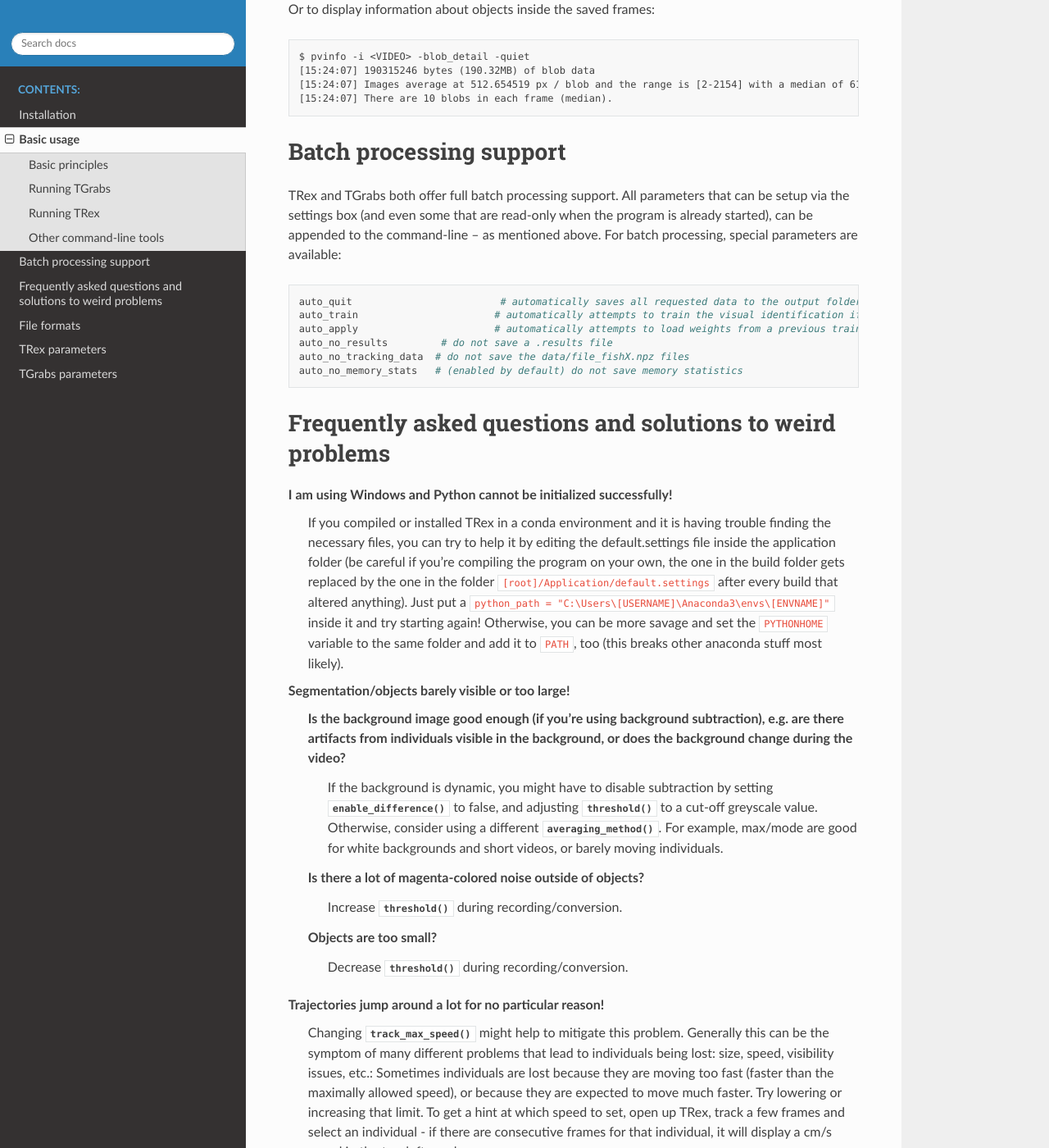
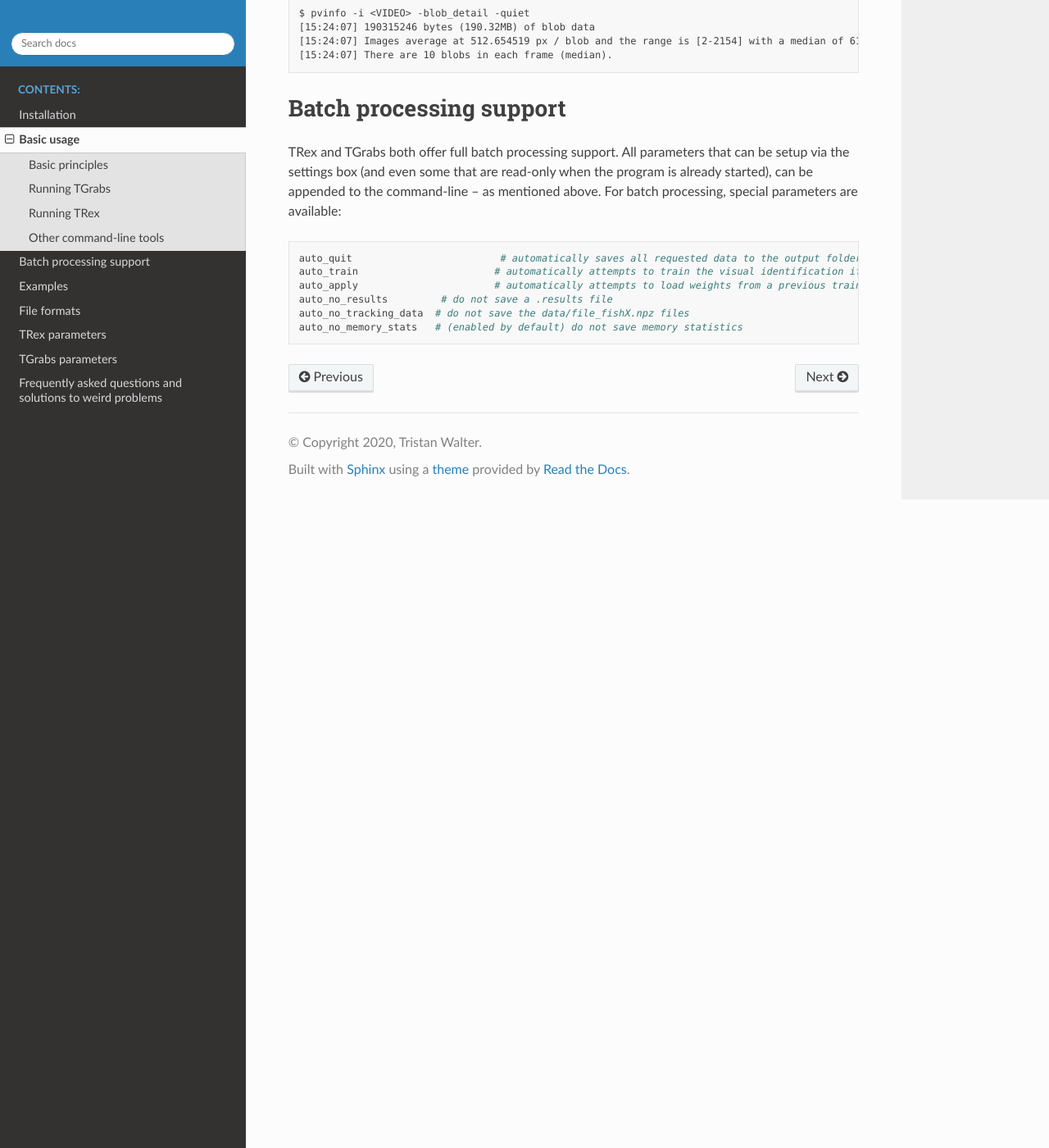
Before and after one commit to mooch443/trex, a Sphinx documentation site: the page built from docs/run.rst, in a window 1280 px wide and 1400 px high, scrolled down 4064 px. Shown: the whole window at 82% size. Built offline with Sphinx 7.4.7 and the Read the Docs theme 2.0.0, drawn with Linux system fonts in a browser that asks for light colours; some of the changed text lies outside the part shown.

```diff
--- a/docs/contents.rst
+++ b/docs/contents.rst
@@ -40,6 +40,8 @@
 
    install
    run
+   examples
    formats
    parameters_trex
    parameters_tgrabs
+   faq
--- a/docs/run.rst
+++ b/docs/run.rst
@@ -9,6 +9,8 @@
 
 |trex| can be launched simply by double-clicking it, or launching it from the command-line without parameters, which will show a file opening dialog. Its younger sibling, |grabs|, also offers a graphical user interface, but can only be started from the terminal at the moment (we will be working on changing that, and also potentially integrating it completely with |trex|). The following sections address the issue of directly providing parameters using the command-line for both softwares (e.g. in a batch processing, or generally a more command-line affine use-case). If you're launching |trex| by double-clicking it (or using voice commands), most parameters (except system-variables) can be adjusted after loading a video.
 
+This page is a reference for some commonly used parameters of our software. Some common real-life usage examples can be found at :doc:`examples`.
+
 Basic principles
 ----------------
 
@@ -16,11 +18,7 @@
 
 	If there is no problem, do not change parameters.
 
-Otherwise, if your problem cannot be solved by repeatedly mashing the same sequence of buttons (but with an increasingly stern expression on your face), please consider the list of probable solutions in (`Frequently asked questions and solutions to weird problems`_).
-
-.. NOTE::
-
-	Explicitly discouraging this specific kind of problem-solving is motivated by the results of informal (but extensive) user-studies conducted in the last four years.
+Otherwise, if your problem cannot be solved by repeatedly mashing the same sequence of buttons (but with an increasingly stern expression on your face), please consider the list of things that happen frequently in (:doc:`faq`).
 
 Parameters are either changed directly as part of the command-line (using ``-PARAMETER VALUE``), in settings files or from within the graphical user interface (or magically). Settings files are called [VIDEONAME].settings, and located either in the same folder as the video, or in the output folder (``~/Videos`` by default, or set using the command-line option ``-d /folder/path``). These settings files are automatically loaded along with the video. Settings that were changed by command-line parameters can be saved by pressing ``menu -> save config``.
 
@@ -168,35 +166,3 @@
 	auto_no_results		# do not save a .results file
 	auto_no_tracking_data  # do not save the data/file_fishX.npz files
 	auto_no_memory_stats   # (enabled by default) do not save memory statistics
-
-
-Frequently asked questions and solutions to weird problems
-==========================================================
-
-I am using Windows and Python cannot be initialized successfully!
-	If you compiled or installed |trex| in a conda environment and it is having trouble finding the necessary files, you can try to help it by editing the default.settings file inside the application folder (be careful if you're compiling the program on your own, the one in the build folder gets replaced by the one in the folder ``[root]/Application/default.settings`` after every build that altered anything). Just put a ``python_path = "C:\Users\[USERNAME]\Anaconda3\envs\[ENVNAME]"`` inside it and try starting again! Otherwise, you can be more savage and set the ``PYTHONHOME`` variable to the same folder and add it to ``PATH``, too (this breaks other anaconda stuff most likely).
-
-Segmentation/objects barely visible or too large!
-	Is the background image good enough (if you're using background subtraction), e.g. are there artifacts from individuals visible in the background, or does the background change during the video?
-		If the background is dynamic, you might have to disable subtraction by setting :func:`enable_difference` to false, and adjusting :func:`threshold` to a cut-off greyscale value. Otherwise, consider using a different :func:`averaging_method`. For example, max/mode are good for white backgrounds and short videos, or barely moving individuals.
-	Is there a lot of magenta-colored noise outside of objects?
-		Increase :func:`threshold` during recording/conversion.
-	Objects are too small?
-		Decrease :func:`threshold` during recording/conversion.
-
-Trajectories jump around a lot for no particular reason!
-	Changing :func:`track_max_speed` might help to mitigate this problem. Generally this can be the symptom of many different problems that lead to individuals being lost: size, speed, visibility issues, etc.: Sometimes individuals are lost because they are moving too fast (faster than the maximally allowed speed), or because they are expected to move much faster. Try lowering or increasing that limit. To get a hint at which speed to set, open up |trex|, track a few frames and select an individual - if there are consecutive frames for that individual, it will display a cm/s speed in the top-left overlay.
-
-I set :func:`track_max_individuals` to zero, but it still does not track all individuals!
-	Probably what's happening is that you have not created a ``.settings`` file for the given video yet (or not in the right folder). Try that, and then attach the command-line option again.
-
-|trex| is really **laggy** and frequently complains about **too many combinations**!
-	Pause the analysis (``,`` key, this may take a few seconds). The matching algorithm has diffculty separating individuals into distinct cliques of neighboring individuals, or there are simply too many of them. This could be because your video contains too many trackable objects and no limit on the number of individuals has been set (:func:`track_max_individuals`), or there are significant time-jumps in the video. If the number of individuals should be much lower than detected, check your :func:`track_threshold`/:func:`blob_size_ranges` settings. It is advisable to start |trex| with likely parameters, or pausing analysis to change parameters. Otherwise, if that does not fix anything, check your settings for :func:`track_max_speed`, which controls the size of the neighbourhood to be considered during matching, and reduce it until there are no further warnings.
-
-|grabs| does not quit and only shows "[...] not properly closed [...]"!
-	You may have to forcibly quit the application, either using a task manager, or by finding and manually ending its process::
-
-		ps aux | grep tgrabs
-
-I have attached my Basler camera, and now |grabs| is stuck initializing the camera!
-	Most likely the camera driver crashed. Try restarting your computer to fix it.
```
Also changed, not shown: docs/examples.rst (added, +68 -0 lines), docs/faq.rst (added, +35 -0 lines), docs/formats.rst (+10 -0 lines), 1 other file.
